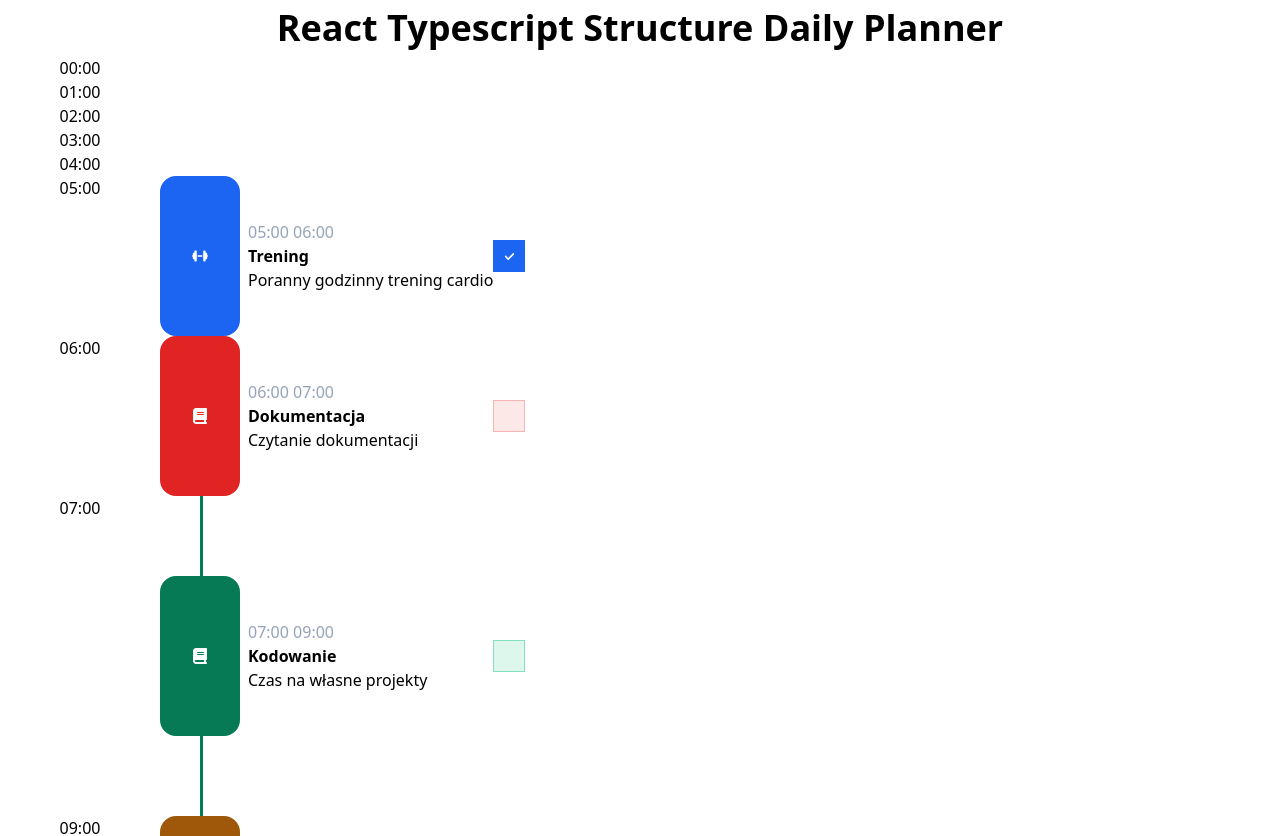
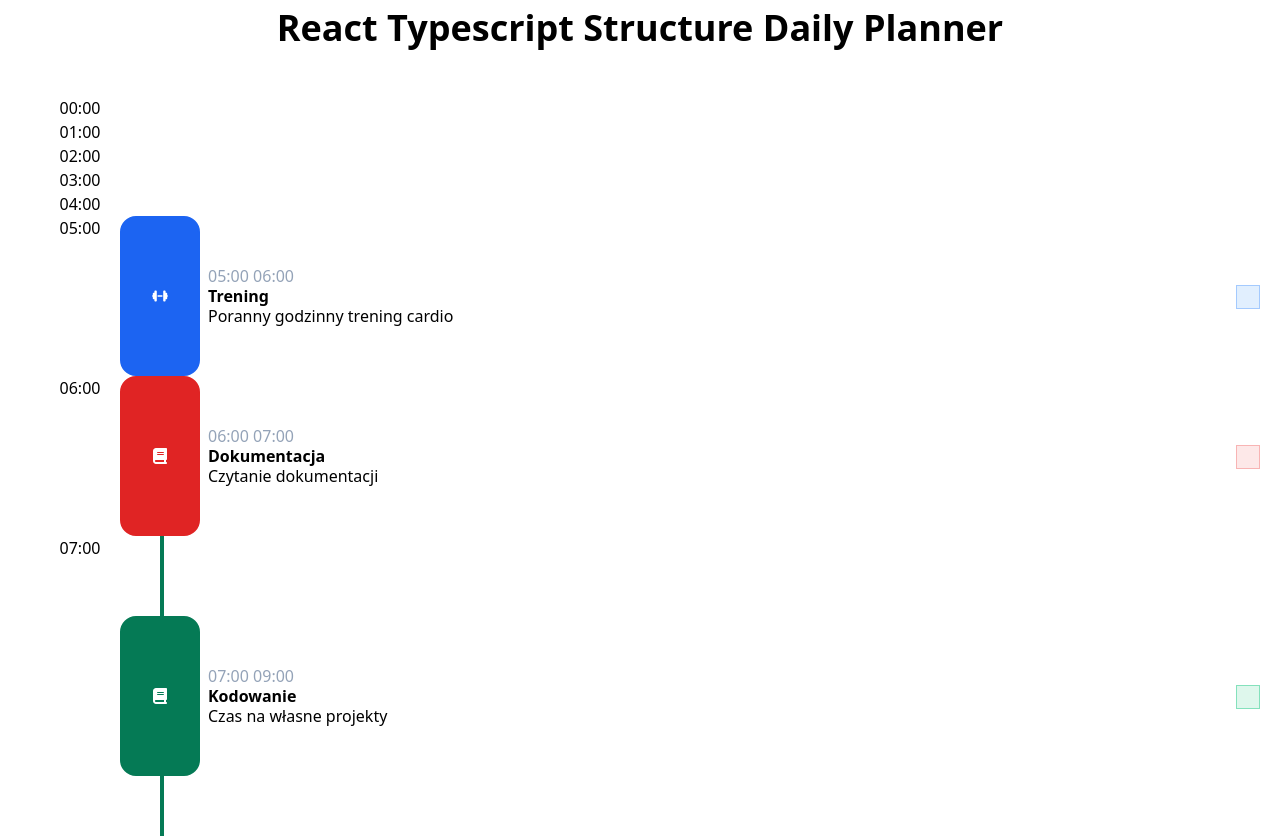
Before and after one commit to karolkawski/Structure-planner, a React app: page / in a window 1280 px wide. Shown: the top 836 px of the page. Built offline with nearby package versions, Linux system fonts and the light colour scheme.

Commit message:
[update] working checkboxes logic

```diff
--- a/src/App.css
+++ b/src/App.css
@@ -12,11 +12,3 @@ body {
 #App {
   flex: 1;
 }
-
-.line {
-  width: 3px;
-  position: absolute;
-  left: 200px;
-  height: 100%;
-  z-index: -1;
-}
--- a/src/App.tsx
+++ b/src/App.tsx
@@ -1,12 +1,11 @@
 import React from 'react';
-import HomePage from './components/Home/HomePage';
-// import 'flowbite';
+import Structure from './components/Structure/Structure';
 import './App.css';
 
 const App: React.FC = () => {
   return (
     <div id="App">
-      <HomePage />
+      <Structure />
     </div>
   );
 };
--- a/src/assets/data.tsx
+++ b/src/assets/data.tsx
@@ -1,4 +1,6 @@
-export const data = [
+import { TaskType } from '../components/Task/Task.d';
+
+export const data: TaskType[] = [
   {
     id: 1,
     name: 'Trening',
@@ -9,7 +11,7 @@ export const data = [
     tags: ['health'],
     color: 'blue',
     icon: 'gym',
-    isDone: true,
+    isDone: false,
     piority: 'high',
     connectedWith: false,
   },
@@ -51,7 +53,7 @@ export const data = [
     tags: ['work'],
     color: 'yellow',
     icon: 'email',
-    isDone: true,
+    isDone: false,
     piority: 'low',
     connectedWith: false,
   },
@@ -65,7 +67,7 @@ export const data = [
     tags: ['work'],
     color: 'gray',
     icon: 'work',
-    isDone: true,
+    isDone: false,
     piority: 'low',
     connectedWith: false,
   },
@@ -79,7 +81,7 @@ export const data = [
     tags: ['work'],
     color: 'orange',
     icon: 'food',
-    isDone: true,
+    isDone: false,
     piority: 'low',
     connectedWith: false,
   },
@@ -93,7 +95,7 @@ export const data = [
     tags: ['work'],
     color: 'gray',
     icon: 'work',
-    isDone: true,
+    isDone: false,
     piority: 'low',
     connectedWith: false,
   },
@@ -107,7 +109,7 @@ export const data = [
     tags: ['work'],
     color: 'purple',
     icon: 'rest',
-    isDone: true,
+    isDone: false,
     piority: 'low',
     connectedWith: false,
   },
--- a/src/components/Home/HomePage.tsx
+++ /dev/null
@@ -1,100 +0,0 @@
-import { FC } from 'react';
-import { data } from '../../assets/data';
-import Task from '../Task/Task';
-import { TaskType } from '../Task/Task.d';
-import { formatDate, getDateComponentsFromEpoch } from '../../utils/Date';
-import { colorVariants, taskHoursVariations } from './styles';
-import { Color } from '../../types/Colors.d';
-import { Hours } from '../../types/Hours.d';
-
-const generateAllHoursInDay = (from = 0, to = 24) => {
-  const hours = [];
-
-  for (let hour = from; hour < to; hour++) {
-    const formattedHour = hour.toString().padStart(2, '0');
-    hours.push(`${formattedHour}:00`);
-  }
-
-  return hours;
-};
-
-const getProcessedDates = (
-  prevTask: TaskType | undefined,
-  task: TaskType,
-  nextTask: TaskType | undefined
-) => {
-  const pEnd = prevTask
-    ? getDateComponentsFromEpoch(prevTask.endTime * 1000)
-    : { hour: 0 };
-
-  const start = getDateComponentsFromEpoch(task.startTime * 1000);
-  const nStart = nextTask
-    ? getDateComponentsFromEpoch(nextTask.startTime * 1000)
-    : { hour: 24 };
-  const end = getDateComponentsFromEpoch(task.endTime * 1000);
-  const hoursBefore = generateAllHoursInDay(pEnd.hour, start.hour);
-  const hoursAfter = generateAllHoursInDay(end.hour, nStart.hour);
-  return { hoursBefore, hoursAfter };
-};
-
-const HomePage: FC = () => {
-  return (
-    <div className="text-center">
-      <h1 className="text-4xl font-bold my-2">
-        React Typescript Structure Daily Planner
-      </h1>
-      <div className="flex">
-        <div className="Calendar">
-          <div className="">
-            {data.map((task, index) => {
-              const prevTask = data[index - 1] as TaskType | undefined;
-              const nextTask = data[index + 1] as TaskType | undefined;
-
-              const { hoursBefore, hoursAfter } = getProcessedDates(
-                prevTask,
-                task as TaskType,
-                nextTask
-              );
-
-              const multiplerHeight =
-                getDateComponentsFromEpoch(task.endTime * 1000).hour -
-                  getDateComponentsFromEpoch(task.startTime * 1000).hour || 1;
-
-              console.log(multiplerHeight);
-
-              const taskColorStyle = colorVariants[task.color as Color];
-
-              return (
-                <div key={task.id} className="flex flex-col">
-                  {hoursBefore.map((hour) => (
-                    <div className="w-40" key={hour}>
-                      {hour}
-                    </div>
-                  ))}
-                  <div
-                    className={`${taskHoursVariations[multiplerHeight as Hours]}`}
-                  >
-                    <div className="w-40 absolute">
-                      {formatDate(task.startTime)}
-                    </div>
-                    <div className="relative flex h-full items-center">
-                      <div className={`line ${taskColorStyle}`}></div>
-                      <Task key={task.id} task={task as TaskType} />
-                    </div>
-                  </div>
-                  {hoursAfter.map((hour) => (
-                    <div className="w-40" key={hour}>
-                      {hour}
-                    </div>
-                  ))}
-                </div>
-              );
-            })}
-          </div>
-        </div>
-      </div>
-    </div>
-  );
-};
-
-export default HomePage;
--- /dev/null
+++ b/src/components/Structure/Structure.tsx
@@ -0,0 +1,117 @@
+import { FC, useState } from 'react';
+import { data } from '../../assets/data';
+import Task from '../Task/Task';
+import { TaskType } from '../Task/Task.d';
+import { formatDate, getDateComponentsFromEpoch } from '../../utils/Date';
+import { colorVariants, taskHoursVariations, isDoneVariations } from './styles';
+import { Color } from '../../types/Colors.d';
+import { Hours } from '../../types/Hours.d';
+
+const generateAllHoursInDay = (from = 0, to = 24) => {
+  const hours = [];
+
+  for (let hour = from; hour < to; hour++) {
+    const formattedHour = hour.toString().padStart(2, '0');
+    hours.push(`${formattedHour}:00`);
+  }
+
+  return hours;
+};
+
+const getProcessedDates = (
+  prevTask: TaskType | undefined,
+  task: TaskType,
+  nextTask: TaskType | undefined
+) => {
+  const pEnd = prevTask
+    ? getDateComponentsFromEpoch(prevTask.endTime * 1000)
+    : { hour: 0 };
+
+  const start = getDateComponentsFromEpoch(task.startTime * 1000);
+  const nStart = nextTask
+    ? getDateComponentsFromEpoch(nextTask.startTime * 1000)
+    : { hour: 24 };
+  const end = getDateComponentsFromEpoch(task.endTime * 1000);
+  const hoursBefore = generateAllHoursInDay(pEnd.hour, start.hour);
+  const hoursAfter = generateAllHoursInDay(end.hour, nStart.hour);
+  return { hoursBefore, hoursAfter };
+};
+
+const Structure: FC = () => {
+  const [records, setRecords] = useState<TaskType[]>(data);
+
+  const handleChangedDone = (task: TaskType) => {
+    const updatedRecords = records.map((record) => {
+      if (record.id === task.id) {
+        record = task;
+      }
+      return record;
+    });
+    console.log(records, task);
+    setRecords(updatedRecords);
+  };
+
+  return (
+    <div className="text-center">
+      <h1 className="text-4xl font-bold my-2">
+        React Typescript Structure Daily Planner
+      </h1>
+      <div className="container m-auto py-10">
+        <div className="Calendar">
+          {records.map((task, index) => {
+            const prevTask = records[index - 1] as TaskType | undefined;
+            const nextTask = records[index + 1] as TaskType | undefined;
+
+            const { hoursBefore, hoursAfter } = getProcessedDates(
+              prevTask,
+              task as TaskType,
+              nextTask
+            );
+
+            const multiplerHeight =
+              getDateComponentsFromEpoch(task.endTime * 1000).hour -
+                getDateComponentsFromEpoch(task.startTime * 1000).hour || 1;
+
+            const taskColorStyle = colorVariants[task.color as Color];
+
+            return (
+              <div key={task.id} className="flex flex-col">
+                {hoursBefore.map((hour) => (
+                  <div className="w-40" key={hour}>
+                    {hour}
+                  </div>
+                ))}
+                <div
+                  className={`${!task.isDone ? taskHoursVariations[multiplerHeight as Hours] : ''}`}
+                >
+                  <div className="w-40 absolute">
+                    {formatDate(task.startTime)}
+                  </div>
+                  <div
+                    className={`relative flex ${isDoneVariations[task.isDone.toString()]} items-center`}
+                  >
+                    <div
+                      className={`left-40 w-1 h-full -z-50 absolute ${taskColorStyle}`}
+                    ></div>
+                    <Task
+                      key={task.id}
+                      task={task as TaskType}
+                      onChange={handleChangedDone}
+                    />
+                  </div>
+                </div>
+                {hoursAfter.map((hour) => (
+                  <div className="w-40" key={hour}>
+                    {hour}
+                  </div>
+                ))}
+              </div>
+            );
+          })}
+        </div>
+      </div>
+    </div>
+  );
+};
+
+export default Structure;
--- a/src/components/Home/styles.tsx
+++ b/src/components/Structure/styles.tsx
@@ -1,6 +1,7 @@
 import { Color } from '../../types/Colors.d';
 
 export const taskHoursVariations = {
+  0.5: 'h-5',
   1: 'h-[10rem]',
   2: 'h-[20rem]',
   3: 'h-[30rem]',
@@ -20,3 +21,8 @@ export const colorVariants: Record<Color, string> = {
   gray: 'bg-gray-600 hover:bg-gray-500 border-gray-600',
   purple: 'bg-purple-600 hover:bg-purple-500 border-purple-600',
 };
+
+export const isDoneVariations: Record<string, string> = {
+  true: 'h-10 overflow-hidden',
+  false: 'h-full',
+};
--- a/src/components/Task/Task.tsx
+++ b/src/components/Task/Task.tsx
@@ -1,21 +1,24 @@
 import { ReactElement, useState } from 'react';
-import type { TaskType } from './Task.d';
+import type { TaskProps } from './Task.d';
 import { formatDate } from '../../utils/Date';
-import { FaBook } from 'react-icons/fa6';
-import { FaComputerMouse } from 'react-icons/fa6';
-import { FaPaperPlane } from 'react-icons/fa6';
-import { FaDumbbell } from 'react-icons/fa6';
-import { FaAppleWhole } from 'react-icons/fa6';
-import { FaCouch } from 'react-icons/fa6';
+import {
+  FaBook,
+  FaComputerMouse,
+  FaPaperPlane,
+  FaDumbbell,
+  FaAppleWhole,
+  FaCouch,
+} from 'react-icons/fa6';
 import { checkBoxVariants, colorVariants } from './styles';
 import { Icons } from '../../types/Icons.d';
 
-function Task({ task }: { task: TaskType }) {
+function Task({ task, onChange }: TaskProps) {
   const [isChecked, setChecked] = useState(task.isDone);
 
   const handleCheckboxChange = () => {
-    // Update the state when the checkbox is changed
+    task.isDone = !isChecked;
     setChecked(!isChecked);
+    onChange(task);
   };
 
   const iconVariations: Record<Icons, ReactElement> = {
@@ -27,7 +30,7 @@ function Task({ task }: { task: TaskType }) {
     rest: <FaCouch />,
   };
   return (
-    <div className={`Task h-40 w-full flex m-1 ml-40 `} key={task.id}>
+    <div className={`Task h-40 w-full flex m-1 ml-20 pl-10 `} key={task.id}>
       <div
         className={`Task__Visualise w-20 rounded-2xl border-2 ${colorVariants[task.color]} flex justify-center items-center`}
       >
@@ -35,12 +38,16 @@ function Task({ task }: { task: TaskType }) {
           {iconVariations[task.icon]}
         </div>
       </div>
-      <div className="Task__Details flex flex-col justify-center items-start grow pl-2">
+      <div className="Task__Details flex flex-col justify-center items-start grow pl-2 leading-5">
         <div className="Task__Time text-slate-400	">
           {formatDate(task.startTime)} {formatDate(task.endTime)}
         </div>
         <div className="Task__Name font-bold">{task.name}</div>
-        <div className="Task__Description">{task.description}</div>
+        {!task.isDone ? (
+          <div className="Task__Description">{task.description}</div>
+        ) : (
+          <></>
+        )}
       </div>
       <div className="Task__Confirmation flex items-center">
         <div className="me-4  ">
@@ -50,7 +57,7 @@ function Task({ task }: { task: TaskType }) {
             checked={isChecked}
             onChange={handleCheckboxChange}
             value=""
-            className={`w-8 h-8 ${checkBoxVariants[task.color]} roundeddark:ring-offset-gray-800 focus:ring-2 dark:bg-gray-700 dark:border-gray-600`}
+            className={`w-6 cursor-pointer h-6 ${checkBoxVariants[task.color]} roundeddark:ring-offset-gray-800 focus:ring-2 dark:bg-gray-700 dark:border-gray-600`}
           />
         </div>
       </div>
```
Also changed, not shown: src/components/Task/Task.d.tsx (+6 -1 lines).
